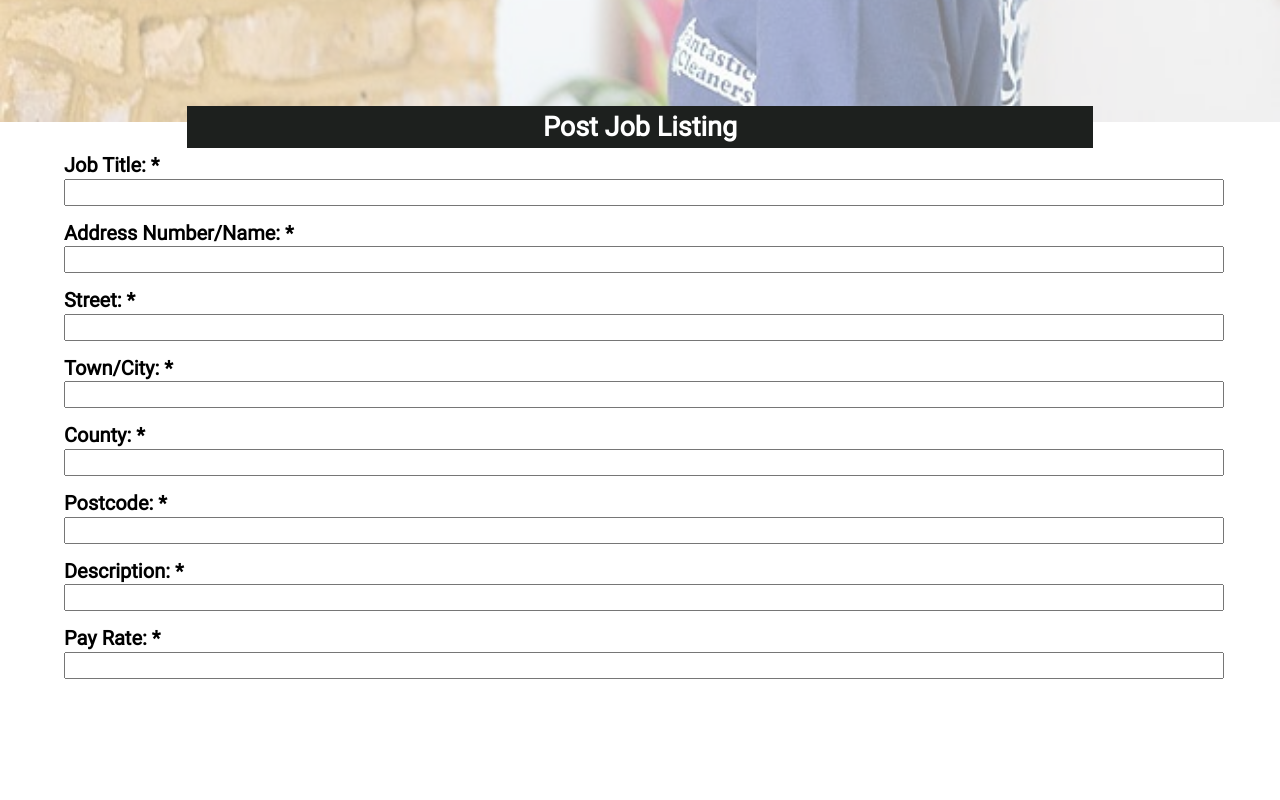
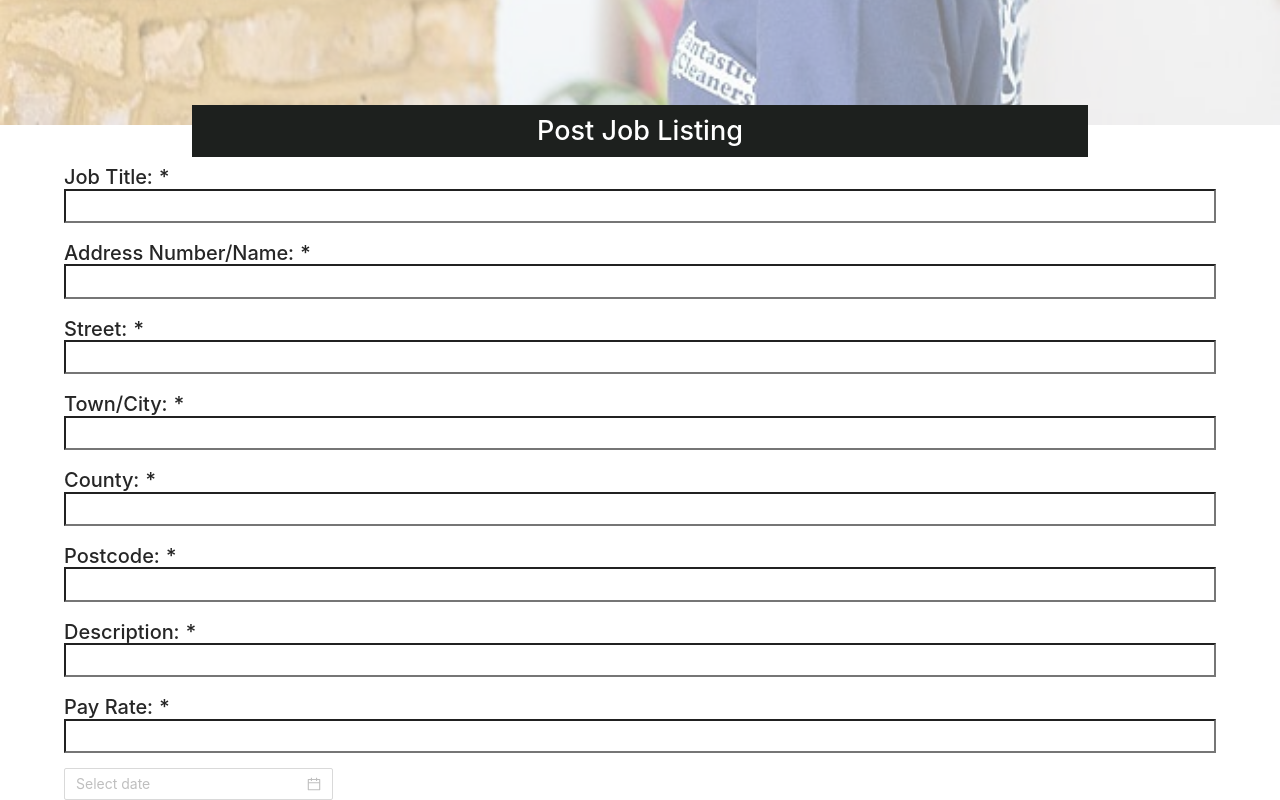
Before and after one commit to SchoolOfCode/final-project-front-end-if-it-ain-t-broke-don-t-six-it, a Next.js app: page /post-job in a window 1280 px wide. Shown: the part 767-1567 px from the top of the page. Before the commit the page ends 1461 px from the top, so only its background shows below. Built offline with nearby package versions, Linux system fonts and the light colour scheme; no server answers.

Commit message:
date and time picker added

```diff
--- /dev/null
+++ b/components/dnt-input/dnt-input-component.tsx
@@ -0,0 +1,20 @@
+import { DnTInput, SpaceComponent } from "./dnt-input-styled";
+
+function DnTInputComponent() {
+  function onChange(value: any, dateString: any) {
+    console.log("Selected Time: ", value);
+    console.log("Formatted Selected Time: ", dateString);
+  }
+
+  function onOk(value: any) {
+    console.log("onOk: ", value);
+  }
+
+  return (
+    <SpaceComponent direction="vertical" size={12}>
+      <DnTInput showTime onChange={onChange} onOk={onOk} />
+    </SpaceComponent>
+  );
+}
+
+export default DnTInputComponent;
--- /dev/null
+++ b/components/dnt-input/dnt-input-styled.ts
@@ -0,0 +1,7 @@
+import styled from "styled-components";
+import "antd/dist/antd.css";
+import { DatePicker, Space } from "antd";
+
+export const DnTInput = styled(DatePicker)``;
+
+export const SpaceComponent = styled(Space)``;
--- a/components/form/form-component.tsx
+++ b/components/form/form-component.tsx
@@ -1,3 +1,4 @@
+import DnTInputComponent from "../dnt-input/dnt-input-component";
 import FieldComponent from "../field/field-component";
 import { Form } from "./form-styled";
 
@@ -12,6 +13,7 @@ function FormComponent() {
       <FieldComponent name="Postcode: *" />
       <FieldComponent name="Description: *" />
       <FieldComponent name="Pay Rate: *" />
+      <DnTInputComponent />
     </Form>
   );
 }
--- a/package.json
+++ b/package.json
@@ -11,6 +11,7 @@
   },
   "dependencies": {
     "@auth0/nextjs-auth0": "^1.7.0",
+    "antd": "^4.18.8",
     "next": "12.0.10",
     "react": "17.0.2",
     "react-dom": "17.0.2",
```
Also changed, not shown: 1 other file (tests, documents, lock files or other folders).
